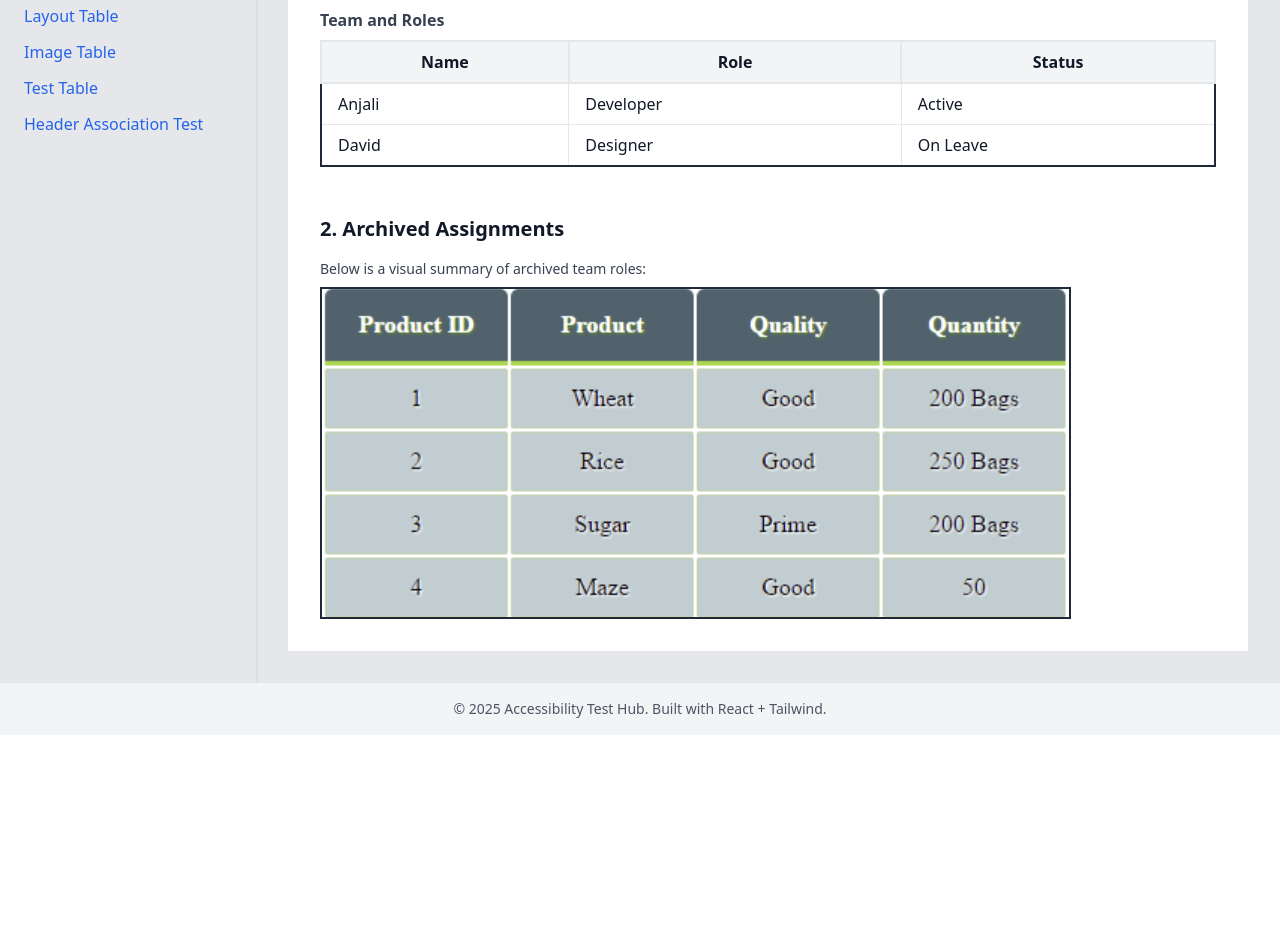
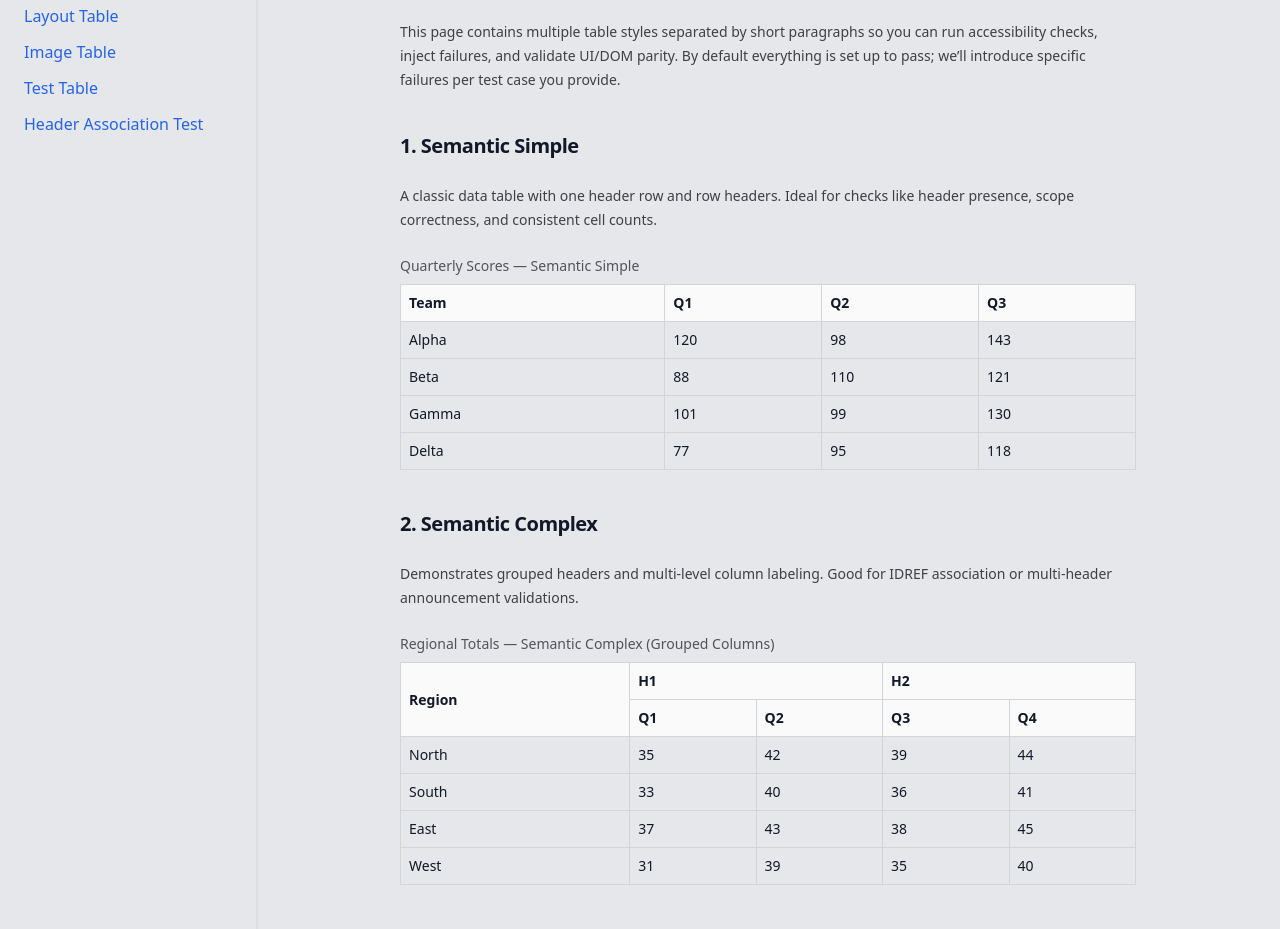
Before and after one commit to karthikveerla/a11y_webtesting, a React (Vite) app: page /image-table in a window 1280 px wide. Shown: the part 160-1089 px from the top of the page. Before the commit the page ends 895 px from the top, so only its background shows below. Built offline with nearby package versions, Linux system fonts and the light colour scheme.

Commit message:
modified

```diff
--- a/src/pages/ImageTable.tsx
+++ b/src/pages/ImageTable.tsx
@@ -1,51 +1,244 @@
-import React from 'react';
+// WCAG Tables Test Page (Baseline)
+// - Mix of tables with paragraphs in between
+// - 4×4 data by default
+// - Stable hooks via data-testid attributes
+// - Clean baseline (no intentional failures yet) so we can inject per test case
+// - Tailwind for styling
 
-const ImageTable = () => {
+import React from "react";
+
+// Small helpers to keep data compact
+const headers = ["Q1", "Q2", "Q3"];
+const rows = [
+  ["Alpha", 120, 98, 143],
+  ["Beta", 88, 110, 121],
+  ["Gamma", 101, 99, 130],
+  ["Delta", 77, 95, 118],
+];
+
+function Paragraph({ children }: { children: React.ReactNode }) {
   return (
-    <div className="p-8 space-y-12 bg-white text-gray-900">
-      {/* 1. Semantic HTML Table (UI = DOM match) */}
-      <section>
-        <h2 className="text-xl font-bold mb-4">1. Current Team Assignments</h2>
-        <table id="table-current-team" className="table-auto w-full border-2 border-gray-800">
-          <caption className="caption-top text-left font-semibold text-gray-700 mb-2">
-            Team and Roles
-          </caption>
-          <thead className="bg-gray-100">
+    <p className="my-6 text-sm leading-6 text-zinc-700">
+      {children}
+    </p>
+  );
+}
+
+function SectionTitle({ children, id }: { children: React.ReactNode; id: string }) {
+  return (
+    <h2 id={id} className="mt-10 mb-3 text-xl font-semibold tracking-tight">
+      {children}
+    </h2>
+  );
+}
+
+/**
+ * 1) Semantic Simple Data Table
+ * - Single header row
+ * - 4×4 body
+ */
+function SemanticSimpleTable() {
+  return (
+    <figure className="my-4" data-testid="tbl-semantic-simple">
+      <figcaption className="mb-2 text-sm text-zinc-600">
+        Quarterly Scores — Semantic Simple
+      </figcaption>
+      <table className="w-full border border-zinc-300 text-sm" aria-label="Quarterly scores (semantic simple)">
+        <thead className="bg-zinc-50">
           <tr>
-              <th className="border-2 px-4 py-2">Name</th>
-              <th className="border-2 px-4 py-2">Role</th>
-              <th className="border-2 px-4 py-2">Status</th>
+            <th scope="col" className="border border-zinc-300 p-2 text-left">Team</th>
+            {headers.map((h) => (
+              <th scope="col" key={h} className="border border-zinc-300 p-2 text-left">
+                {h}
+              </th>
+            ))}
           </tr>
         </thead>
         <tbody>
+          {rows.map((r, i) => (
+            <tr key={i}>
+              <th scope="row" className="border border-zinc-300 p-2 text-left font-medium">{r[0]}</th>
+              <td className="border border-zinc-300 p-2">{r[1]}</td>
+              <td className="border border-zinc-300 p-2">{r[2]}</td>
+              <td className="border border-zinc-300 p-2">{r[3]}</td>
+            </tr>
+          ))}
+        </tbody>
+      </table>
+    </figure>
+  );
+}
+
+/**
+ * 2) Semantic Complex Data Table
+ * - Two-level column headers using colspan
+ * - Row headers present
+ */
+function SemanticComplexTable() {
+  return (
+    <figure className="my-4" data-testid="tbl-semantic-complex">
+      <figcaption className="mb-2 text-sm text-zinc-600">
+        Regional Totals — Semantic Complex (Grouped Columns)
+      </figcaption>
+      <table className="w-full border border-zinc-300 text-sm" aria-label="Regional totals (semantic complex)">
+        <thead className="bg-zinc-50">
           <tr>
-              <td className="border px-4 py-2">Anjali</td>
-              <td className="border px-4 py-2">Developer</td>
-              <td className="border px-4 py-2">Active</td>
+            <th scope="col" rowSpan={2} className="border border-zinc-300 p-2 text-left">Region</th>
+            <th scope="col" colSpan={2} className="border border-zinc-300 p-2 text-left">H1</th>
+            <th scope="col" colSpan={2} className="border border-zinc-300 p-2 text-left">H2</th>
           </tr>
           <tr>
-              <td className="border px-4 py-2">David</td>
-              <td className="border px-4 py-2">Designer</td>
-              <td className="border px-4 py-2">On Leave</td>
+            <th scope="col" className="border border-zinc-300 p-2 text-left">Q1</th>
+            <th scope="col" className="border border-zinc-300 p-2 text-left">Q2</th>
+            <th scope="col" className="border border-zinc-300 p-2 text-left">Q3</th>
+            <th scope="col" className="border border-zinc-300 p-2 text-left">Q4</th>
           </tr>
+        </thead>
+        <tbody>
+          {[
+            ["North", 35, 42, 39, 44],
+            ["South", 33, 40, 36, 41],
+            ["East", 37, 43, 38, 45],
+            ["West", 31, 39, 35, 40],
+          ].map((r, i) => (
+            <tr key={i}>
+              <th scope="row" className="border border-zinc-300 p-2 text-left font-medium">{r[0]}</th>
+              <td className="border border-zinc-300 p-2">{r[1]}</td>
+              <td className="border border-zinc-300 p-2">{r[2]}</td>
+              <td className="border border-zinc-300 p-2">{r[3]}</td>
+              <td className="border border-zinc-300 p-2">{r[4]}</td>
+            </tr>
+          ))}
         </tbody>
       </table>
+    </figure>
+  );
+}
+
+/**
+ * 3) Layout Table (using <table> but for layout-only content)
+ * - Marked with role="presentation" so AT treats it as layout
+ * - Useful baseline to later inject misuse (e.g., wrong roles/headers)
+ */
+function LayoutTable() {
+  return (
+    <figure className="my-4" data-testid="tbl-layout">
+      <figcaption className="mb-2 text-sm text-zinc-600">Layout Grid (presentation)</figcaption>
+      <table role="presentation" className="w-full border border-dashed border-zinc-300 text-sm" aria-label="Layout grid (presentation)">
+        <tbody>
+          {Array.from({ length: 4 }).map((_, r) => (
+            <tr key={r}>
+              {Array.from({ length: 4 }).map((_, c) => (
+                <td key={c} className="border border-zinc-200 p-3 align-top">
+                  <div className="text-xs font-medium text-zinc-600">Block {r + 1}-{c + 1}</div>
+                  <div className="text-xs text-zinc-500">Lorem ipsum dolor sit amet.</div>
+                </td>
+              ))}
+            </tr>
+          ))}
+        </tbody>
+      </table>
+    </figure>
+  );
+}
+
+/**
+ * 4) Grid Table (non-semantic, CSS grid)
+ * - Baseline: ARIA role="table" with columnheader/cell roles
+ * - Later we can drop roles or captions to create failures
+ */
+function GridTable() {
+  const cells = ["Name", "Mon", "Tue", "Wed", "Ava", 12, 10, 14, "Bo", 11, 9, 13, "Cal", 10, 12, 15, "Dia", 9, 8, 12];
+  return (
+    <figure className="my-4" data-testid="tbl-grid">
+      <figcaption className="mb-2 text-sm text-zinc-600">Attendance — Grid Role Table</figcaption>
+      <div
+        role="table"
+        aria-label="Attendance grid"
+        className="grid grid-cols-4 gap-px bg-zinc-300 text-sm"
+      >
+        {cells.map((txt, i) => (
+          <div
+            key={i}
+            role={i < 4 ? "columnheader" : (i % 4 === 0 ? "rowheader" : "cell")}
+            className="bg-white p-2"
+          >
+            {String(txt)}
+          </div>
+        ))}
+      </div>
+    </figure>
+  );
+}
+
+function Table_Fail_ImageOnly() {
+  return (
+    <section data-testid="tbl-fail-image-only" aria-labelledby="t7-title" className="mt-4">
+      <h2 id="t7-title" className="text-base font-medium mb-2">FAIL: Table as image (no HTML semantics)</h2>
+      <figure>
+        <img
+          src="/tablesnip.png"
+          alt="Quarterly sales table screenshot"
+          className="border"
+        />
+        <figcaption className="mt-1 text-sm text-gray-600">
+          Image of a table (should fail semantic table detection)
+        </figcaption>
+      </figure>
     </section>
+  );
+}
 
-      {/* 2. Image-only table (UI visible, not semantic DOM) */}
-      <section>
-        <h2 className="text-xl font-bold mb-4">2. Archived Assignments</h2>
-        <p className="mb-2 text-sm text-gray-700">Below is a visual summary of archived team roles:</p>
-        <img
-          id="img-archived-table"
-          src="tablesnip.png"
-          alt="Archived team assignments table visual"
-          className="border-2 border-gray-800"
-        />
-      </section>
-    </div>
+export default function ImageTable() {
+  return (
+    <main className="mx-auto max-w-3xl px-4 py-8">
+      <h1 className="text-2xl font-bold tracking-tight">WCAG Tables — Baseline Test Page</h1>
 
+      <Paragraph>
+        This page contains multiple table styles separated by short paragraphs so you can run
+        accessibility checks, inject failures, and validate UI/DOM parity. By default everything is
+        set up to pass; we’ll introduce specific failures per test case you provide.
+      </Paragraph>
+
+      <SectionTitle id="simple">1. Semantic Simple</SectionTitle>
+      <Paragraph>
+        A classic data table with one header row and row headers. Ideal for checks like header
+        presence, scope correctness, and consistent cell counts.
+      </Paragraph>
+      <SemanticSimpleTable />
+
+      <SectionTitle id="complex">2. Semantic Complex</SectionTitle>
+      <Paragraph>
+        Demonstrates grouped headers and multi-level column labeling. Good for IDREF association or
+        multi-header announcement validations.
+      </Paragraph>
+      <SemanticComplexTable />
+
+      <SectionTitle id="layout">3. Layout Table (Presentation)</SectionTitle>
+      <Paragraph>
+        Uses a table for visual layout only, marked with <code>role="presentation"</code>. Later we can
+        intentionally misuse roles or add headers to see how checks respond.
+      </Paragraph>
+      <LayoutTable />
+
+      <SectionTitle id="grid">4. Grid (Div-based)</SectionTitle>
+      <Paragraph>
+        An ARIA grid-like table built with <code>div</code>s. Currently includes appropriate roles. Easy to
+        break intentionally by removing roles, captions, or changing structure.
+      </Paragraph>
+      <GridTable />
+
+      <Paragraph>
+        Need more fixtures (e.g., image-only table, offscreen table, caption variants)? Say the word
+        and we’ll add them as separate sections without disturbing these baselines.
+      </Paragraph>
+
+
+      <Paragraph>
+        This table is provided only as an image and contains no semantic HTML structure. It should FAIL.
+      </Paragraph>
+
+      <Table_Fail_ImageOnly />
+    </main>
   );
-};
-
-export default ImageTable;
+}
```
Also changed, not shown: src/pages/SemanticSimpleTable.tsx (+74 -63 lines). Lines whose indentation alone changed are shown as unchanged.
